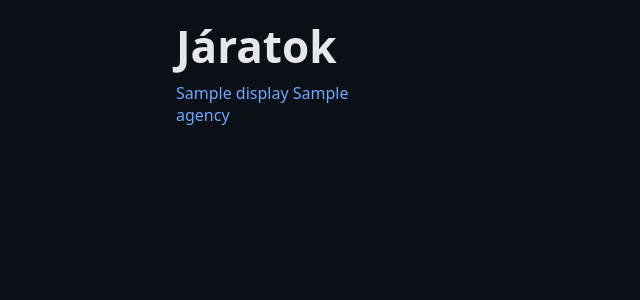
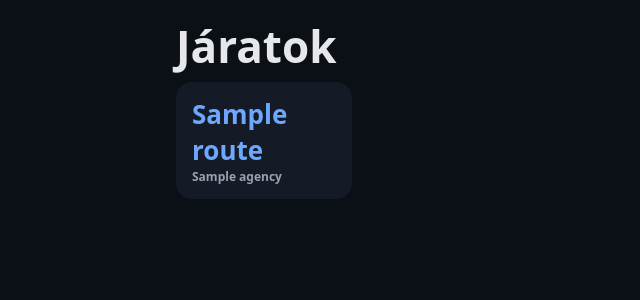
Before and after one commit to railpool193/bluestar-bus-api, a FastAPI app: template templates/index.html in a window 1280 px wide. Shown: the part 49-349 px from the top of the page, without its empty margins (0-640 px from the left). Run offline with FastAPI, Linux system fonts and the light colour scheme; the template is opened without the code that fills it: most values are stand-ins (such as "Sample title", 1, 10 or a date in 2020).

Commit message:
index.html

```diff
--- a/templates/index.html
+++ b/templates/index.html
@@ -1,13 +1,11 @@
-{% extends "base.html" %}
-{% block title %}Járatok • bluestar{% endblock %}
-{% block content %}
-  <h1 class="h1">Járatok</h1>
-  <div class="grid">
-    {% for r in routes %}
-      <a class="chip" href="/r/{{ r.route_id }}">
-        <span class="chip-main">{{ r.display }}</span>
-        <span class="chip-sub">{{ r.agency }}</span>
-      </a>
-    {% endfor %}
-  </div>
+{% extends "base.html" %}{% block content %}
+<div class="h1">Járatok</div>
+<div class="grid">
+  {% for r in routes %}
+  <a class="route" href="/r/{{ r.route_id }}">
+    <div style="font-size:26px">{{ r.short_name }}</div>
+    <div class="tiny muted">{{ r.agency }}</div>
+  </a>
+  {% endfor %}
+</div>
 {% endblock %}
```
